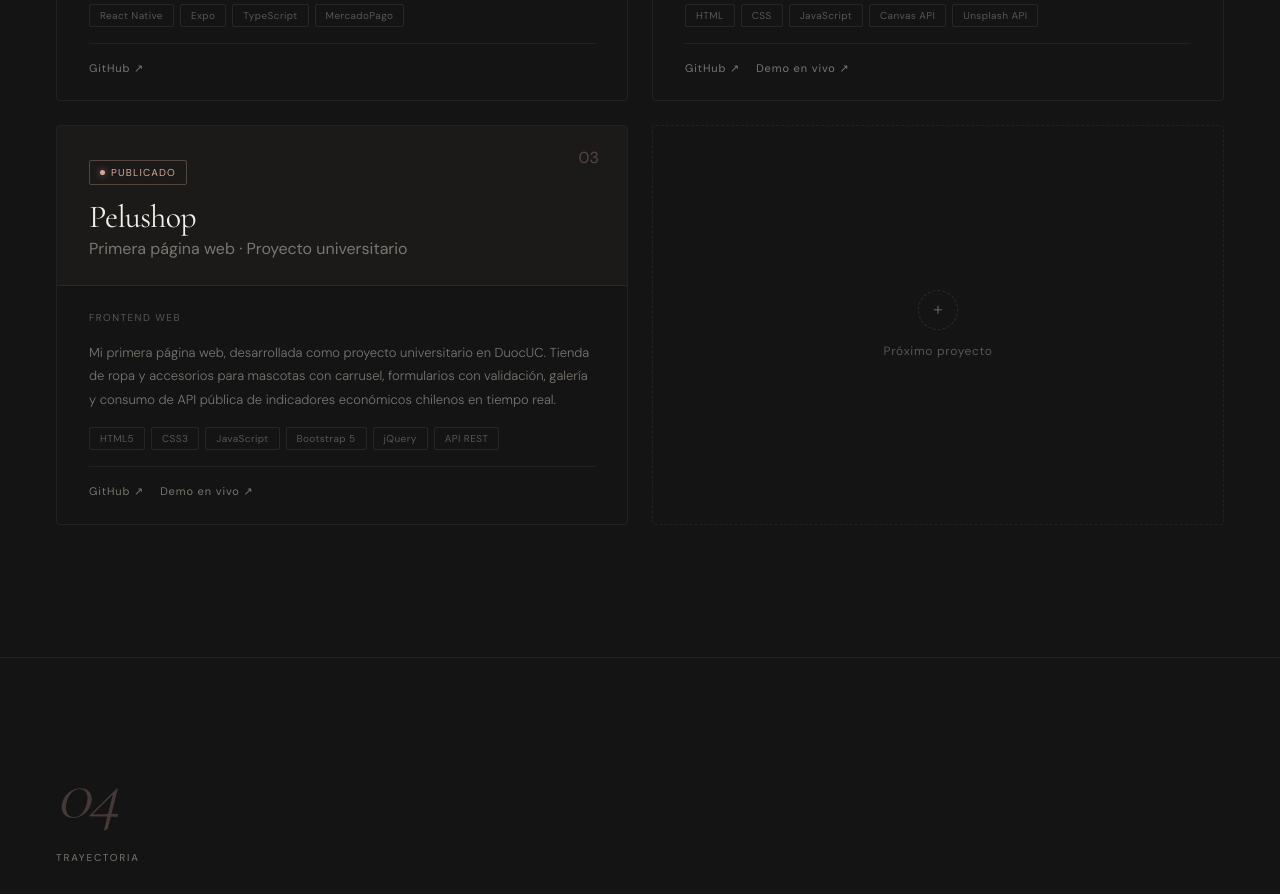
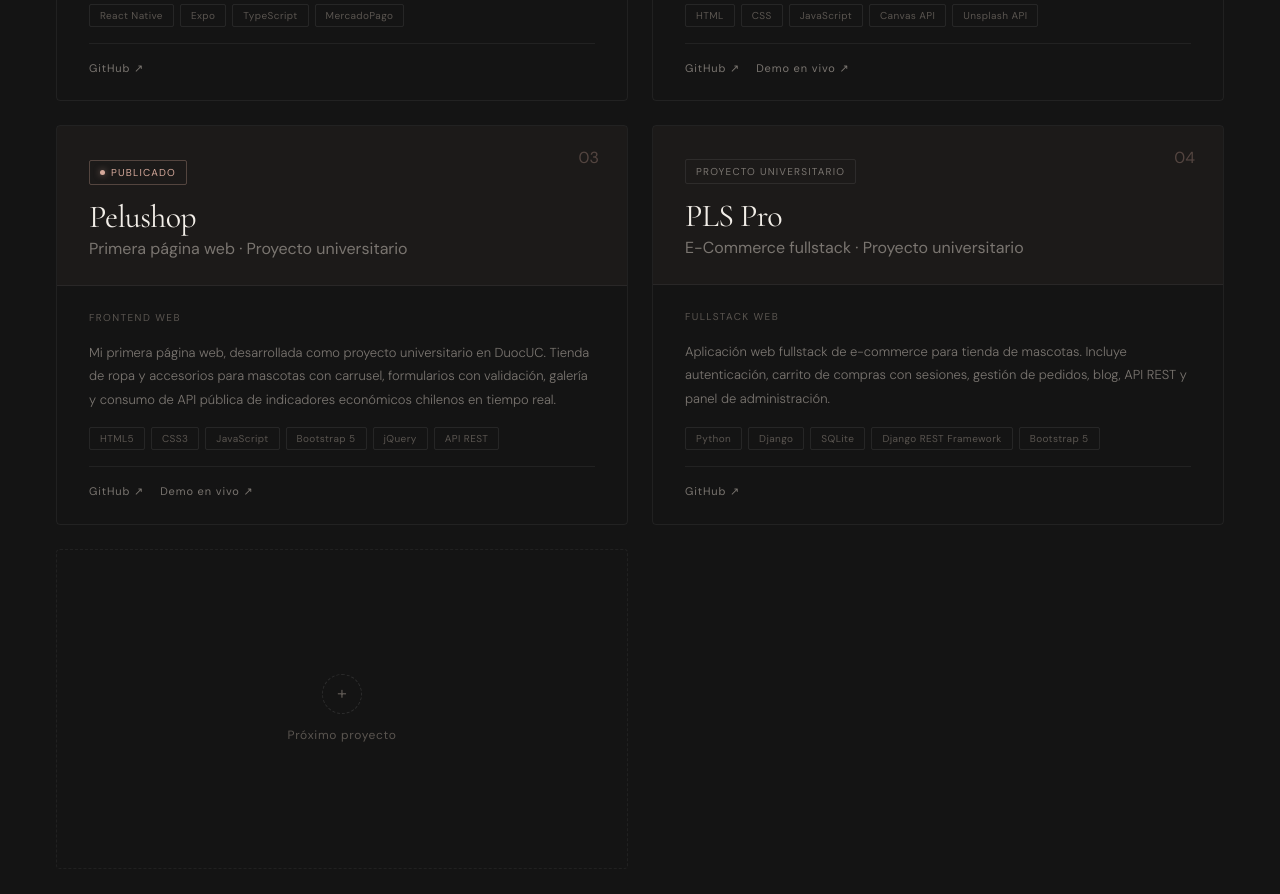
Before and after one commit to alysph/portfolio, a Next.js app: page / in a window 1280 px wide. Shown: the part 3600-4494 px from the top of the page. Built offline with nearby package versions, Linux system fonts and the light colour scheme.

Commit message:
Add PLS Pro  project

```diff
--- a/src/app/components/Projects.tsx
+++ b/src/app/components/Projects.tsx
@@ -33,6 +33,17 @@ const projects = [
   github: "https://github.com/alysph/pelushop",
   demo: "https://alysph.github.io/pelushop/",
   status: "Publicado",
+},
+{
+  num: "04",
+  title: "PLS Pro",
+  subtitle: "E-Commerce fullstack · Proyecto universitario",
+  type: "Fullstack Web",
+  techs: ["Python", "Django", "SQLite", "Django REST Framework", "Bootstrap 5"],
+  desc: "Aplicación web fullstack de e-commerce para tienda de mascotas. Incluye autenticación, carrito de compras con sesiones, gestión de pedidos, blog, API REST y panel de administración.",
+  github: "https://github.com/alysph/pls-pro",
+  demo: null,
+  status: "Proyecto universitario",
 },
 ];
 
```
